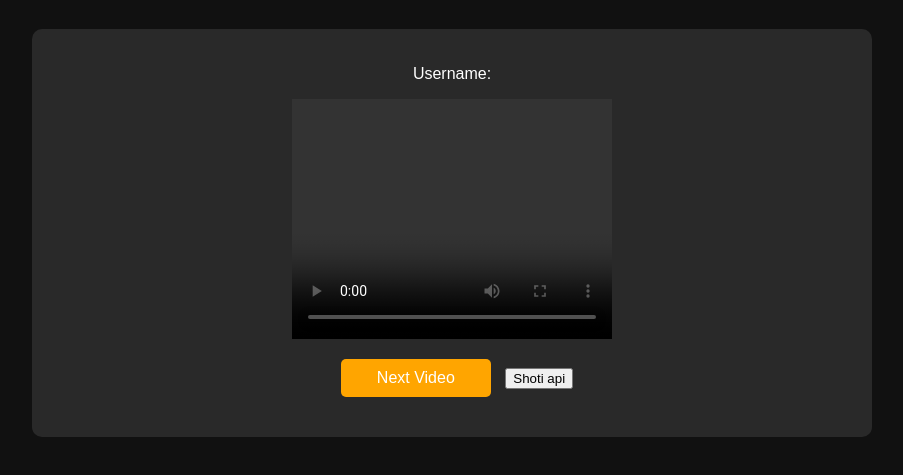
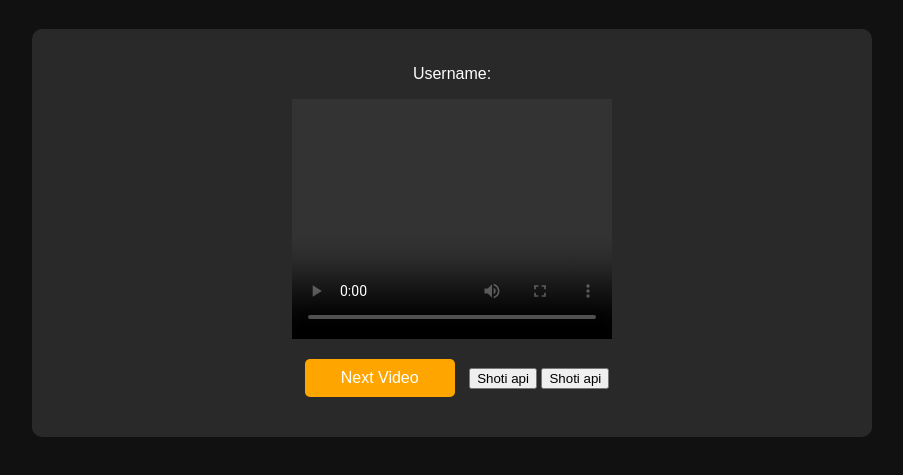
Before and after one commit to Jhon-mark23/Random-use-api, a website: page video.html in a window 1280 px wide. Shown: the part 79-554 px from the top of the page, without its empty margins (188-1091 px from the left). Drawn offline with Linux system fonts and the light colour scheme; no server answers.

Commit message:
Update video.html

```diff
--- a/video.html
+++ b/video.html
@@ -106,6 +106,7 @@
       ></video>
 
       <button class="next-video" onclick="fetchRandomVideo()">Next Video</button>
+      <button href="/shoti">Shoti api</button>
       <a href="/shoti">
       <button>Shoti api</button>
       </a>
```
